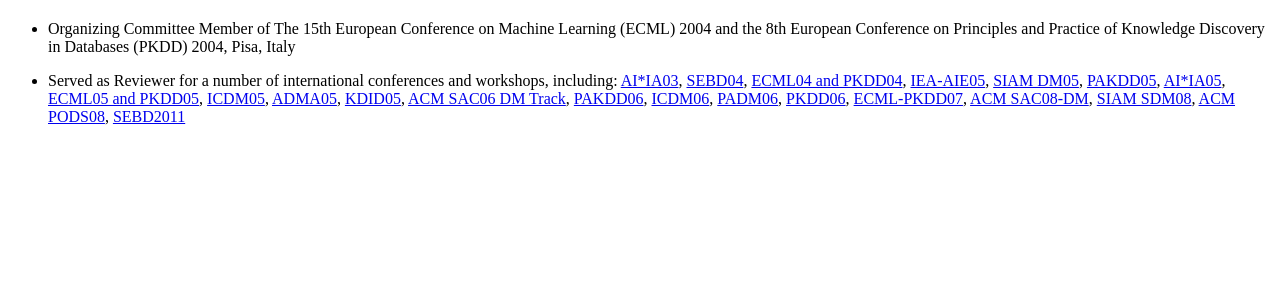
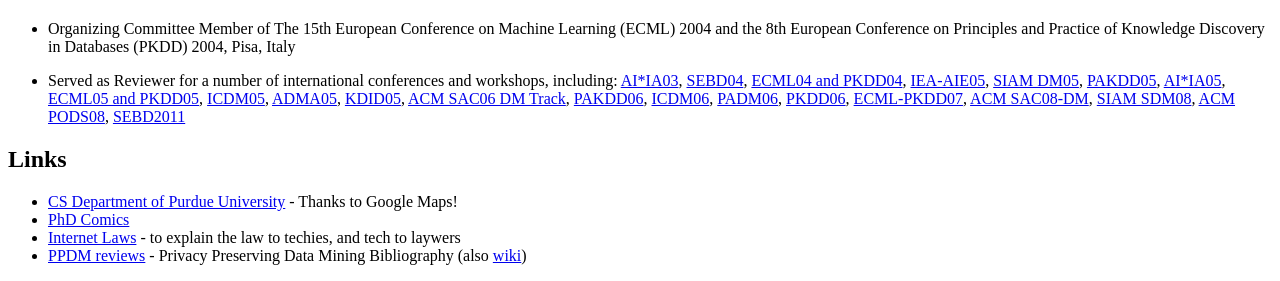
Before and after one commit to atzori/atzori.github.io, a Jekyll site: the page built from index.md, in a window 1280 px wide and 900 px high, scrolled down 3866 px, cut to the strip 619-900 px from the top of the window. Built offline with Jekyll 4.4.1, drawn with Linux system fonts in a browser that asks for light colours; Markdown is read by kramdown in place of the engine named in the settings; comment, search, counter and statistics services are not loaded; a style sheet for code colours, icons or effects is not loaded; before the commit the page ends 4627 px from its top, so only the background shows below that.

Commit message:
Update index.md

```diff
--- a/index.md
+++ b/index.md
@@ -188,3 +188,11 @@ In Cooperation with IEEE ICDM 2012 (PC member since SSTDM-08)
 [ACM PODS08](http://www.sigmod08.org/program_glance.shtml#pods_program),
 <a href="http://www.db.unibas.it/SEBD2011">SEBD2011</a>
 <!-- (list not updated). -->
+
+Links
+-----
+
+- [CS Department of Purdue University](http://maps.google.com/maps?q=west+lafayette,+indiana&ll=40.427169,-86.916136&spn=0.003740,0.007522&t=k&hl=en) - Thanks to Google Maps!
+- [PhD Comics](http://www.phdcomics.com/comics/comics.php)
+- [Internet Laws](http://www.iusmentis.com/) - to explain the law to techies, and tech to laywers
+- [PPDM reviews](http://www.cs.umbc.edu/~kunliu1/research/privacy_review.html) - Privacy Preserving Data Mining Bibliography (also [wiki](http://www.umbc.edu/ddm/wiki/index.php/Privacy_Preserving_Data_Mining_Bibliography))
```
